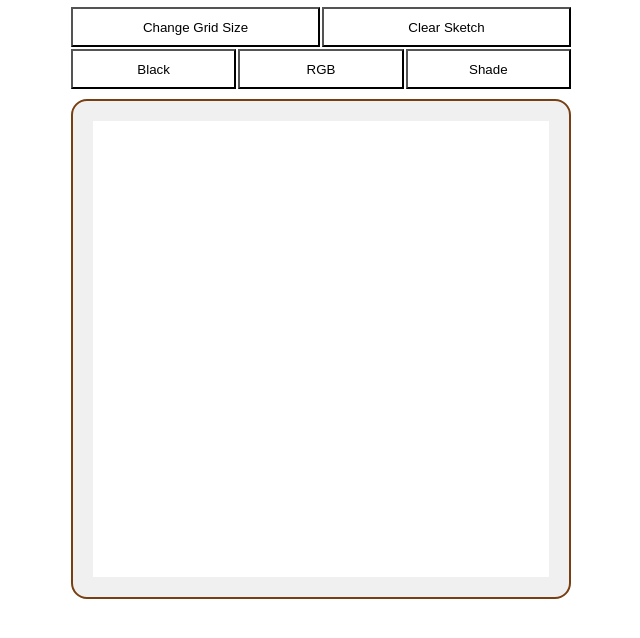
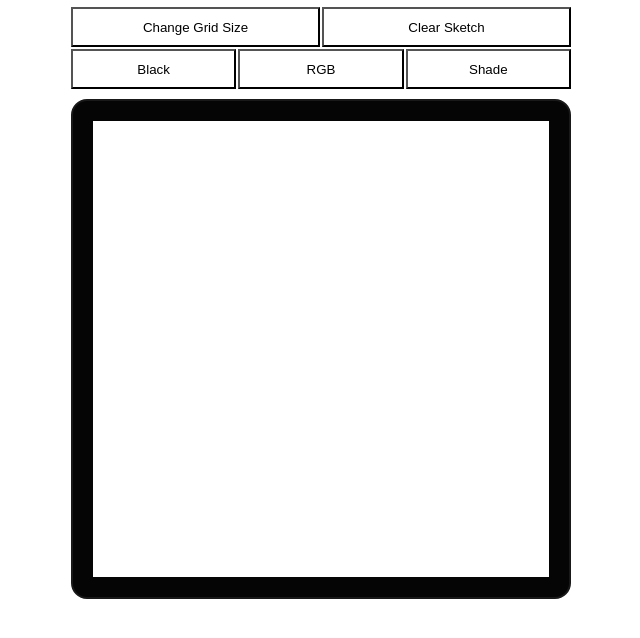
Before and after one commit to jlescarlan11/etch-a-sketch, a plain HTML site: page index.html in a window 1280 px wide. Shown: the part 50-688 px from the top of the page, without its empty margins (319-959 px from the left). Drawn offline with Linux system fonts and the light colour scheme.

Commit message:
edit some design stuff

```diff
--- a/styles.css
+++ b/styles.css
@@ -8,7 +8,6 @@
   max-width: 500px;
   margin: 0 auto;
   padding: 20px;
-  /* border: 1px solid red; */
 }
 
 .grid {
@@ -18,10 +17,10 @@
 .grid #grid-container {
   width: 500px;
   height: 500px;
-  border: 2px solid rgb(120, 64, 18);
+  border: 2px solid rgb(25, 25, 25);
   border-radius: 16px;
   display: flex;
-  background-color: rgb(240, 240, 240);
+  background-color: rgb(5, 5, 5);
 
   justify-content: center;
   align-items: center;
@@ -43,7 +42,6 @@
   display: flex;
   flex-direction: column;
   gap: 2px;
-  /* border: 1px solid red; */
   margin: 10px auto;
   padding: 0;
   border-radius: 16px;
```
